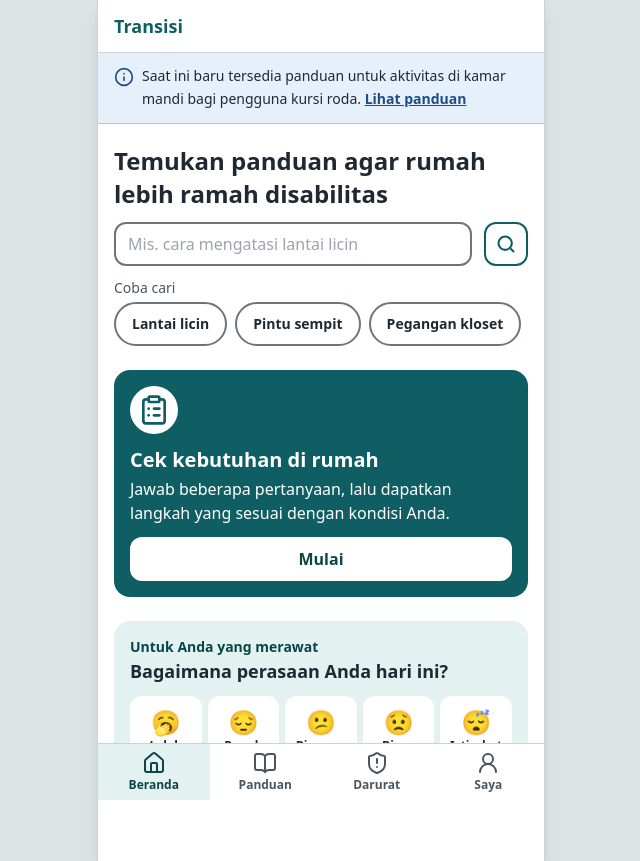
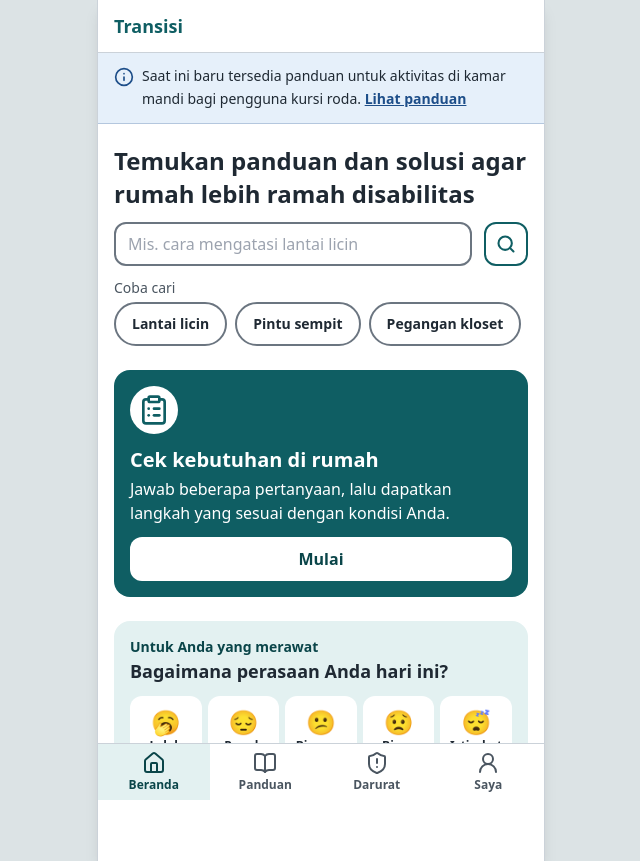
Before and after one commit to titohanafi/transisidnr, a React (Vite) app: page /#/ in a window 1280 px wide. Shown: the whole page, without its empty margins (319-959 px from the left). Built offline with nearby package versions, Linux system fonts and the light colour scheme.

Commit message:
Beranda: judul pencarian ditambah kata solusi

```diff
--- a/content/ui.json
+++ b/content/ui.json
@@ -18,7 +18,7 @@
       },
       "cakupan": "Saat ini baru tersedia panduan untuk aktivitas di kamar mandi bagi pengguna kursi roda.",
       "semua": "Lihat panduan",
-      "cari": { "label": "Temukan panduan agar rumah lebih ramah disabilitas", "placeholder": "Mis. cara mengatasi lantai licin", "tombol": "Cari", "saranJudul": "Coba cari", "saran": ["Lantai licin", "Pintu sempit", "Pegangan kloset"] }
+      "cari": { "label": "Temukan panduan dan solusi agar rumah lebih ramah disabilitas", "placeholder": "Mis. cara mengatasi lantai licin", "tombol": "Cari", "saranJudul": "Coba cari", "saran": ["Lantai licin", "Pintu sempit", "Pegangan kloset"] }
     }
   },
   "umum": {
--- a/src/domain/jelajah.ts
+++ b/src/domain/jelajah.ts
@@ -124,7 +124,7 @@ const rapikanTeks = (t: string) => t.toLowerCase().normalize("NFD").replace(/[\u
 // Kata penghubung dan kata tanya yang lazim diketik ("cara mengatasi lantai licin") tetapi tidak ada di judul panduan.
 const KATA_ABAI = new Set([
   "cara", "mengatasi", "atasi", "mengatur", "memperbaiki", "bagaimana", "gimana", "apa", "kenapa", "yang", "di", "ke", "dari", "untuk",
-  "agar", "supaya", "saat", "ketika", "dan", "atau", "dengan", "pada", "kalau", "jika", "bila", "tentang", "soal", "panduan",
+  "agar", "supaya", "saat", "ketika", "dan", "atau", "dengan", "pada", "kalau", "jika", "bila", "tentang", "soal", "panduan", "solusi",
 ]);
 
 /**
```
Also changed, not shown: 2 other files (tests, documents, lock files or other folders).
